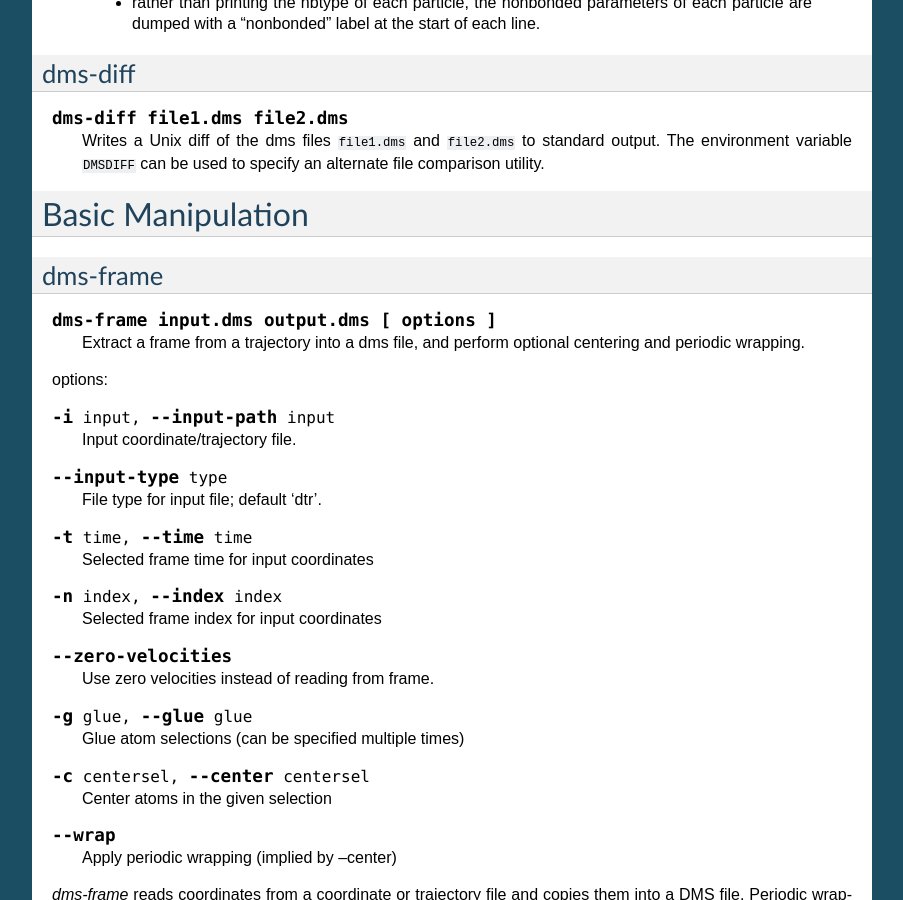
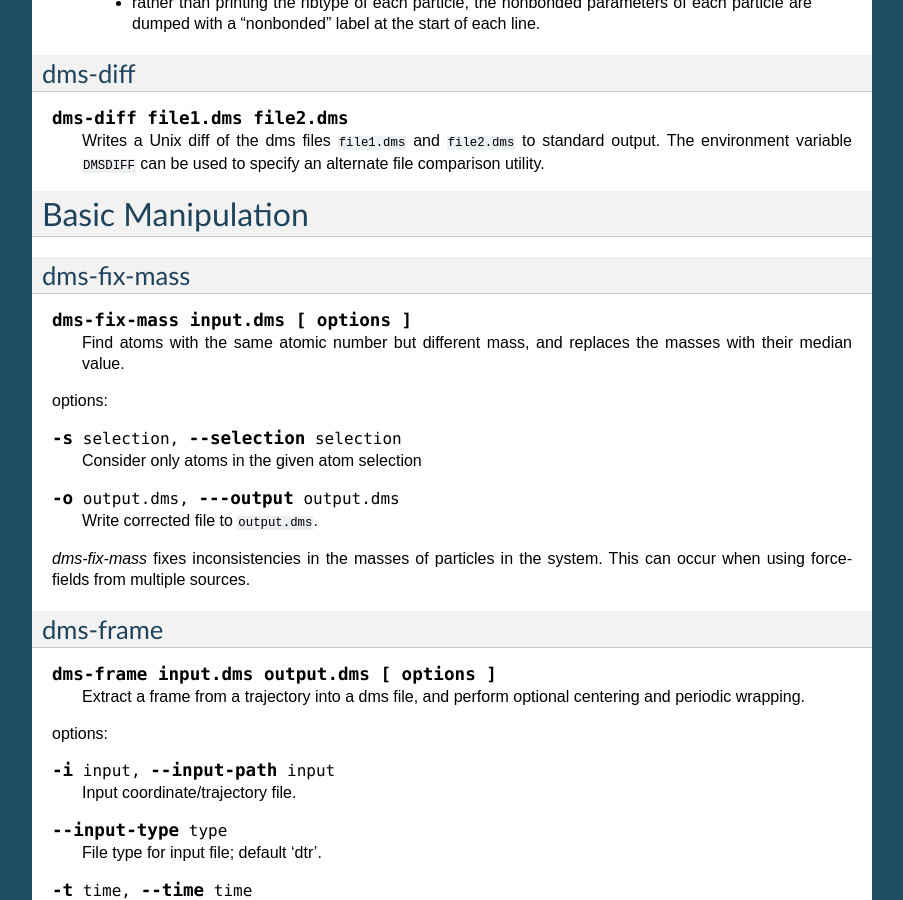
Before and after one commit to DEShawResearch/msys, a Sphinx documentation site: the page built from doc/source/tools.rst, in a window 1280 px wide and 900 px high, scrolled down 2408 px. Shown: the whole window, without its empty margins (198-1101 px from the left). Built offline with Sphinx 7.4.7, drawn with Linux system fonts in a browser that asks for light colours; the version number could not be read and is left out.

Commit message:
docs for dms-fix-mass.
[git-p4: depot-paths = "//depot/desrad/main/sw/libs/msys/": change = 141715]

```diff
--- a/doc/source/tools.rst
+++ b/doc/source/tools.rst
@@ -184,6 +184,29 @@ dms-diff
 ------------------
 Basic Manipulation
 ------------------
+
+dms-fix-mass
+------------
+.. program:: dms-fix-mass
+
+.. describe:: dms-fix-mass input.dms [ options ]
+
+   Find atoms with the same atomic number but different mass, and replaces
+   the masses with their median value.
+
+options:
+
+.. cmdoption:: -s selection, --selection selection
+
+   Consider only atoms in the given atom selection
+
+.. cmdoption:: -o output.dms, ---output output.dms
+
+   Write corrected file to ``output.dms``.
+
+*dms-fix-mass* fixes inconsistencies in the masses of particles in the
+system.  This can occur when using forcefields from multiple sources.
+
 
 dms-frame
 ---------
```
